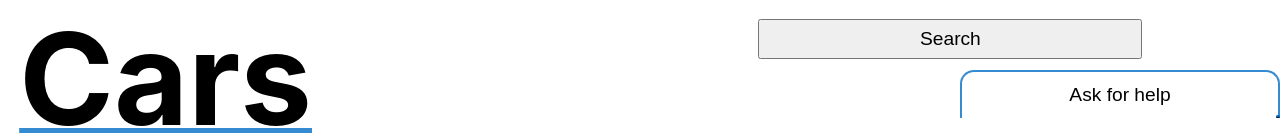
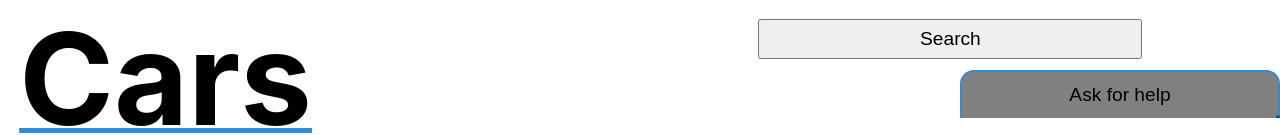
Before and after one commit to Melvin-n/turners-frontend, a React (Create React App) app: page / in a window 1280 px wide. Shown: the part 682-817 px from the top of the page. Built offline with nearby package versions, Linux system fonts and the light colour scheme.

Commit message:
Update chatbox.css

```diff
--- a/src/css/chatbox.css
+++ b/src/css/chatbox.css
@@ -49,7 +49,7 @@
     bottom: 0;
     right: 0;
     width: 25vw;
-    background-color: white;
+    background-color: grey;
     border-top-left-radius: 14px;
     border-top-right-radius: 14px;
     border: none;
```
